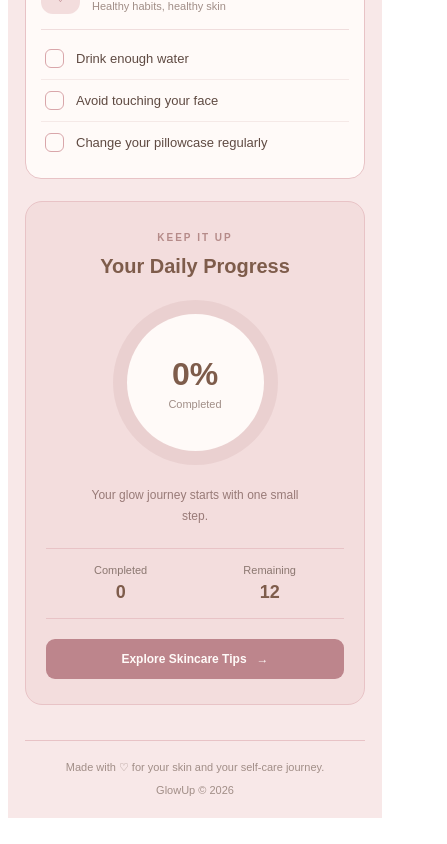
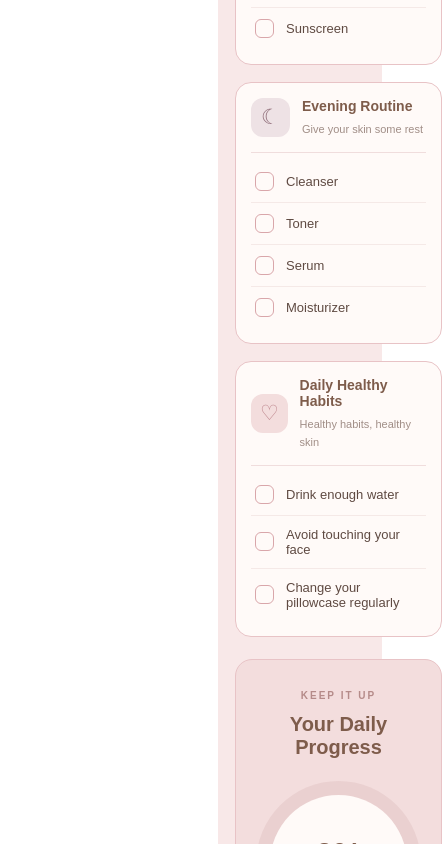
Before and after one commit to 52331045-lang/Glowup, a React (Vite) app: page / in a window 390 px wide. Shown: the part 1569-2413 px from the top of the page, 447 px wide, since content can reach past the window. Built offline with nearby package versions, Linux system fonts and the light colour scheme.

Commit message:
Fix App jsx

```diff
--- a/src/App.css
+++ b/src/App.css
@@ -0,0 +1,18 @@
+
+.app-container {
+  min-height: 100vh;
+  width: 100%;
+}
+
+.main-content {
+  margin-left: 250px;
+  width: calc(100% - 250px);
+  min-height: 100vh;
+}
+
+@media (max-width: 900px) {
+  .main-content {
+    margin-left: 210px;
+    width: calc(100% - 210px);
+  }
+}
--- a/src/App.jsx
+++ b/src/App.jsx
@@ -1,6 +1,6 @@
 
 import { BrowserRouter, Routes, Route } from "react-router-dom";
-
+import "./App.css";
 import Sidebar from "./Components/Sidebar";
 import Dashboard from "./Components/Dashboard";
 import MyRoutine from "./Components/MyRoutine";
--- a/src/Components/Dashboard.css
+++ b/src/Components/Dashboard.css
@@ -122,7 +122,11 @@
   max-width: 470px;
   margin-bottom: 22px;
 }
-
+.dashboard {
+  width: 100%;
+  min-height: 100vh;
+  box-sizing: border-box;
+}
 .dashboard-primary-button {
   border: none;
   border-radius: 9px;
```
